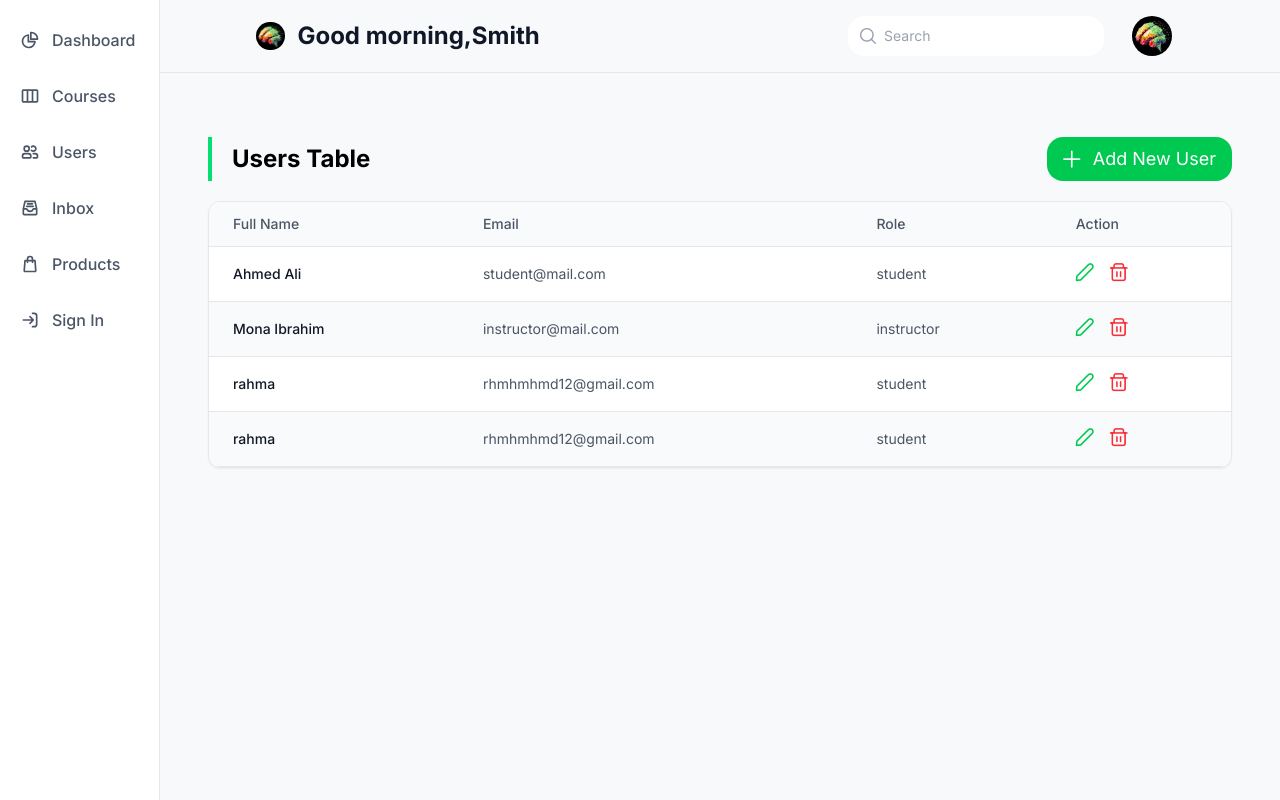
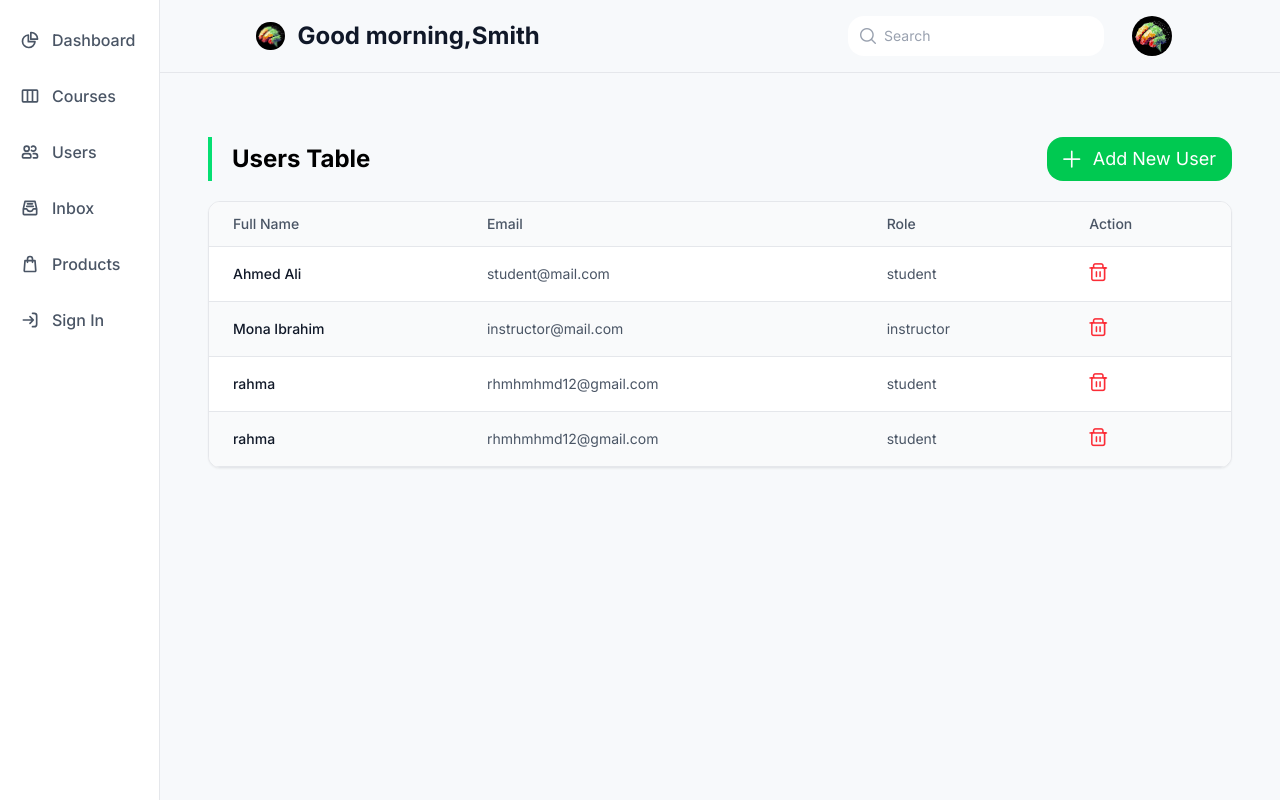
Before and after one commit to Hossam-Elsonbaty/Darreb-Academy-Dashboard, an Angular app: page /home/users in a window 1280 px wide. Built offline with nearby package versions, Linux system fonts and the light colour scheme; data requests are answered from the project's data file.

Commit message:
funtcion

```diff
--- a/src/app/components/users-table/users-table.html
+++ b/src/app/components/users-table/users-table.html
@@ -31,7 +31,7 @@
           <td class="px-6 py-4">{{ user.role }}</td>
           <td class="px-6 py-4">
             <div class="flex items-center gap-4">
-              <button><span class="pi pi-pencil text-lg text-green-500"></span></button>
+              <!-- <button (click)="deleteUser(user.id)"><span class="pi pi-pencil text-lg text-green-500"></span></button> -->
               <button><span class="pi pi-trash text-lg text-red-500"></span></button>
             </div>
           </td>
```
